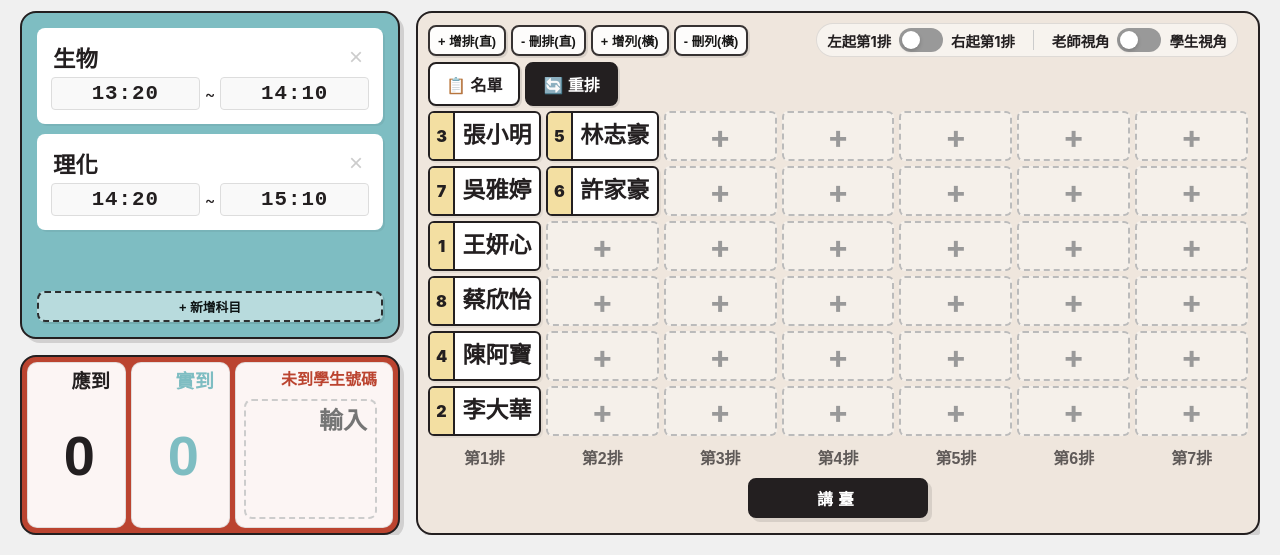
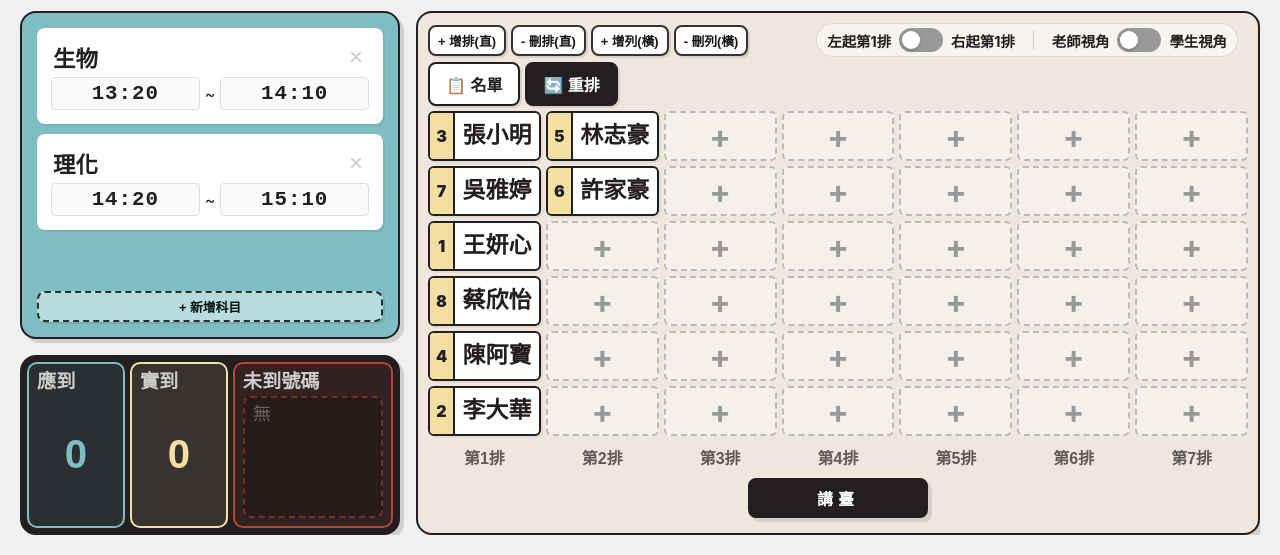
Before and after one commit to gswang24/ExamDashboard, a plain HTML site: page index.html in a window 1280 px wide. Shown: the part 245-800 px from the top of the page. Drawn offline with Linux system fonts and the light colour scheme.

Commit message:
Update index.html

```diff
--- a/index.html
+++ b/index.html
@@ -3,7 +3,7 @@
 <head>
     <meta charset="UTF-8">
     <meta name="viewport" content="width=device-width, initial-scale=1.0, maximum-scale=1.0, user-scalable=no">
-    <title>監考儀表板 v9.22 (完美修正切邊與跳動)</title>
+    <title>ExamDashboard</title> <!--監考儀表板 v9.33 (無箭頭/水平垂直置中版)-->
     <style>
         :root {
             --c-grey:   #231F20;
@@ -21,8 +21,19 @@
         ::view-transition-group(*) {
             animation-duration: 0.5s;
         }
-        .col-label-input {
+        .seat-num, .seat-name, .seat-close, .col-label-input {
             view-transition-name: none !important;
+        }
+
+        /* 隱藏 Chrome, Safari, Edge, Opera 的數字輸入框箭頭 */
+        input[type=number]::-webkit-outer-spin-button,
+        input[type=number]::-webkit-inner-spin-button {
+            -webkit-appearance: none;
+            margin: 0;
+        }
+        /* 隱藏 Firefox 的數字輸入框箭頭 */
+        input[type=number] {
+            -moz-appearance: textfield;
         }
 
         *, *::before, *::after {
@@ -44,7 +55,6 @@
             position: fixed; width: 100%;
         }
 
-        /* 全螢幕模式 */
         body:fullscreen, body:-webkit-full-screen {
             padding: 0;
             background-color: var(--c-grey);
@@ -109,10 +119,16 @@
         .flip-clock-container { display: flex; gap: 10px; align-items: center; justify-content: center; transition: gap 0.2s; }
 
         .flip-unit {
-            position: relative; width: 100px; height: 90px; perspective: 400px;
+            position: relative;
+            width: 115px;
+            height: 90px;
+            perspective: 400px;
             background-color: var(--clock-bg); border-radius: 8px;
-            box-shadow: 0 4px 8px rgba(0,0,0,0.3); font-family: 'Courier New', monospace;
-            font-weight: 800; font-size: 4.5rem; line-height: 90px; color: var(--clock-text); text-align: center;
+            box-shadow: 0 4px 8px rgba(0,0,0,0.3);
+            font-family: 'Courier New', monospace;
+            font-weight: 800;
+            font-size: 4.2rem;
+            line-height: 90px; color: var(--clock-text); text-align: center;
             transition: width 0.2s, height 0.2s, font-size 0.2s, line-height 0.2s;
         }
         .flip-top, .flip-bottom { position: absolute; left: 0; width: 100%; height: 50%; overflow: hidden; background-color: var(--clock-bg); }
@@ -150,7 +166,7 @@
         .header-row.compact .clock-card, .header-row.compact .status-card { padding: 4px; }
         .header-row.compact .clock-label { font-size: 1.2rem; margin-bottom: 2px; }
         .header-row.compact .clock-date { font-size: 0.9rem; margin-bottom: 4px; display: none; }
-        .header-row.compact .flip-unit { width: 50px; height: 45px; font-size: 2.2rem; line-height: 45px; border-radius: 4px; }
+        .header-row.compact .flip-unit { width: 60px; height: 50px; font-size: 2.0rem; line-height: 50px; border-radius: 4px; }
         .header-row.compact .flip-sep { font-size: 2rem; padding-bottom: 5px; }
         .header-row.compact .status-label { font-size: 1.2rem; margin-bottom: 0; }
         .header-row.compact .status-time { font-size: 3.5rem; }
@@ -195,65 +211,94 @@
         }
         .time-input:focus { border-color: var(--c-grey); background: #fff; outline: none; }
 
-        /* --- 出勤卡 (V9.22 完美修正切邊) --- */
+        /* --- 出勤卡 (v9.33 無箭頭/置中版) --- */
         .attendance-card {
-            background-color: var(--c-red); border: 2px solid var(--c-grey);
+            background-color: var(--c-grey);
+            border: 2px solid var(--c-grey);
             border-radius: 16px;
             height: 180px;
             min-height: 60px;
             flex-shrink: 0; display: flex; overflow: hidden;
             box-shadow: 4px 4px 0px rgba(35, 31, 32, 0.15);
             padding: 5px; gap: 5px; transition: height 0.1s;
+            container-type: inline-size;
         }
+
         .att-box {
-            flex: 1; display: flex; flex-direction: column;
-            align-items: flex-end; /* 內容靠右對齊 */
-            justify-content: flex-start;
+            flex: 1;
+            display: flex;
+            flex-direction: column;
             padding: 8px;
-            /* 修正關鍵：用父容器的 padding 來擠開空間，而非 padding-right 在 input 上 */
-            padding-right: 15px;
-            background: rgba(255, 255, 255, 0.95); border-radius: 10px;
-            border: 1px solid rgba(0,0,0,0.1);
-            gap: 0;
+            border-radius: 10px;
+            border: 2px solid rgba(255,255,255,0.1);
+            background: rgba(255, 255, 255, 0.05);
             overflow: hidden;
+            position: relative;
         }
-        .att-box:last-child { flex: 1.8; gap: 5px; }
+
+        .att-box:nth-child(1) { border-color: var(--c-teal); background: rgba(126, 189, 194, 0.1); }
+        .att-box:nth-child(1) .att-val { color: var(--c-teal); }
+
+        .att-box:nth-child(2) { border-color: var(--c-yellow); background: rgba(243, 223, 162, 0.1); }
+        .att-box:nth-child(2) .att-val { color: var(--c-yellow); }
+
+        .att-box:nth-child(3) { flex: 1.8; border-color: var(--c-red); background: rgba(187, 68, 48, 0.1); }
 
         .att-label {
-            font-size: 1.2rem; font-weight: 900;
-            width: 100%; text-align: right; color: var(--c-grey);
-            transition: font-size 0.2s, margin 0.2s;
-            margin-bottom: 0;
-            line-height: 1.1;
-        }
-        .att-val {
-            font-size: 3.5rem; font-weight: 800;
-            background: transparent; border: none; text-align: right;
-            width: 100%; outline: none; color: var(--c-grey);
-            padding: 0; margin: 0;
-            /* 修正：輸入框本身無內距，完全依賴容器的 padding-right */
-            padding-right: 0;
-            margin-top: auto; margin-bottom: auto;
-            transition: font-size 0.2s;
-            line-height: 1.1;
-            cursor: text;
+            font-size: 1.2rem;
+            font-weight: 900;
+            width: 100%;
+            text-align: left;
+            color: #ccc;
+            margin: 0;
+            line-height: 1;
+            flex-shrink: 0;
         }
 
-        .att-label-long { font-size: 1.0rem; white-space: nowrap; }
-        /* 未到號碼輸入框 */
-        textarea.att-val {
-            resize: none; height: 100%; width: 100%;
-            font-size: 1.1rem; line-height: 1.4;
-            border: 2px dashed #ccc; border-radius: 8px;
-            transition: height 0.2s;
-            margin-top: 5px;
-            padding: 5px 8px;
+        .att-val {
+            /* cqi 單位確保數字夠大 */
+            font-size: clamp(2rem, 11cqi, 4.5rem);
+            font-weight: 800;
+            background: transparent; border: none;
+
+            /* 修改：水平置中，取消右側留白 */
+            text-align: center;
+            padding: 0;
+
+            outline: none;
+            margin: 0;
+
+            /* 垂直置中 */
+            margin-top: auto;
+            margin-bottom: auto;
+
+            width: 100%;
+            box-sizing: border-box;
+            line-height: 1;
         }
 
-        .attendance-card.compact .att-box { padding: 4px 8px; }
+        textarea.att-val {
+            resize: none;
+            height: auto;
+            flex-grow: 1;
+            width: 100%;
+            font-size: clamp(1rem, 5cqi, 1.3rem);
+            line-height: 1.4;
+            border: 2px dashed rgba(187, 68, 48, 0.5);
+            border-radius: 8px;
+            margin-top: 5px;
+            margin-bottom: 0;
+            padding: 5px 8px;
+            color: #ff5252;
+            font-weight: bold;
+            background: rgba(0,0,0,0.2);
+            text-align: left; /* 文字輸入框維持靠左 */
+        }
+        textarea.att-val::placeholder { color: rgba(255,255,255,0.3); font-weight: normal; }
+
+        .attendance-card.compact .att-box { padding: 4px; }
         .attendance-card.compact .att-label { font-size: 0.9rem; }
-        .attendance-card.compact .att-val { font-size: 1.8rem; }
-        .attendance-card.compact .att-label-long { font-size: 0.8rem; }
+        .attendance-card.compact .att-val { font-size: clamp(1.5rem, 10cqi, 3.5rem); }
         .attendance-card.compact textarea.att-val { border-width: 1px; font-size: 1rem; margin-top: 2px; padding: 2px 5px; }
 
         #addSubjectBtn { width: 100%; border-style: dashed; background: rgba(255,255,255,0.5); margin-top: auto; }
@@ -381,11 +426,7 @@
             z-index: 10;
         }
 
-        /* 學生視角：講臺移到上方 */
-        .seating-container.student-view .podium {
-            order: 0;
-            margin-bottom: 10px;
-        }
+        .seating-container.student-view .podium { order: 0; margin-bottom: 10px; }
 
         .modal-overlay { position: fixed; top: 0; left: 0; right: 0; bottom: 0; background: rgba(35, 31, 32, 0.7); display: none; align-items: center; justify-content: center; z-index: 2500; backdrop-filter: blur(2px); }
         .modal { background: #fff; padding: 25px; border-radius: 16px; width: 450px; border: 4px solid var(--c-grey); box-shadow: 8px 8px 0px var(--c-yellow); }
@@ -462,16 +503,16 @@
 
             <div class="attendance-card" id="attendanceCard">
                 <div class="att-box">
-                    <div class="att-label" style="color:#231F20">應到</div>
-                    <input type="number" class="att-val" value="0" style="color:#231F20" onfocus="this.select()">
+                    <div class="att-label">應到</div>
+                    <input type="number" class="att-val" value="0" onfocus="this.select()">
                 </div>
                 <div class="att-box">
-                    <div class="att-label" style="color:#7EBDC2">實到</div>
-                    <input type="number" class="att-val" value="0" style="color:#7EBDC2" onfocus="this.select()">
+                    <div class="att-label">實到</div>
+                    <input type="number" class="att-val" value="0" onfocus="this.select()">
                 </div>
                 <div class="att-box">
-                    <div class="att-label att-label-long" style="color:#BB4430">未到學生號碼</div>
-                    <textarea class="att-val" style="color:#BB4430; font-size:1.5rem;" placeholder="輸入" onfocus="this.select()"></textarea>
+                    <div class="att-label">未到號碼</div>
+                    <textarea class="att-val" placeholder="無" onfocus="this.select()"></textarea>
                 </div>
             </div>
         </div>
@@ -521,7 +562,7 @@
     <div class="modal-overlay" id="modal">
         <div class="modal">
             <h3>編輯學生名單</h3>
-            <p style="color:var(--c-grey); font-size:0.9rem;">每行格式：<strong>座號 姓名</strong> (中間請用空格)</p>
+            <p style="color:var(--c-grey); font-size:0.9rem;">提示：若為「<strong>1 王小明</strong>」格式，會填入座號；若僅貼上「<strong>王小明</strong>」，座號欄將自動留空。</p>
             <textarea id="studentListInput" placeholder="例如：
 1 王小明
 2 李大華"></textarea>
@@ -591,13 +632,10 @@
         function setDirection(isRight) {
             if (dirToggle.checked === isRight) return;
             dirToggle.checked = isRight;
-
-            // 單純切換左起/右起時，只更新標籤，不影響老師/學生視角開關
             updateColumnLabels();
         }
 
         viewToggle.addEventListener('change', () => {
-            // 手動點擊開關時，也觸發連動
             dirToggle.checked = !dirToggle.checked;
             document.startViewTransition(() => {
                 triggerViewChangeLogic();
@@ -619,9 +657,7 @@
                         if (seat.classList.contains('empty')) return null;
                         const num = seat.querySelector('.seat-num').innerText;
                         const name = seat.querySelector('.seat-name').innerText;
-                        const style = seat.getAttribute('style') || '';
-                        const match = style.match(/view-transition-name:\s*([^;]+)/);
-                        const vName = match ? match[1] : '';
+                        const vName = seat.style.viewTransitionName || '';
                         return { id: num, name: name, vName: vName };
                     })
                 };
@@ -702,7 +738,7 @@
             });
         }
 
-        // --- Resizer 邏輯 (v9.22 修正跳動) ---
+        // --- Resizer 邏輯 (修正跳動) ---
         function initResizable() {
             const setupResizer = (resizerId, targetId, direction, isBottomAnchor = false) => {
                 const resizer = document.getElementById(resizerId);
@@ -712,13 +748,12 @@
                 let startPos = 0, startSize = 0;
 
                 const onStart = (e) => {
-                    if (e.type === 'touchstart') { /* e.preventDefault(); */ }
+                    if (e.type === 'touchstart') { }
 
                     startPos = direction === 'width' ? (e.type.includes('touch')?e.touches[0].clientX:e.clientX) : (e.type.includes('touch')?e.touches[0].clientY:e.clientY);
                     const rect = target.getBoundingClientRect();
                     startSize = direction === 'width' ? rect.width : rect.height;
 
-                    // 修正關鍵：先鎖定當前尺寸，再移除 flex
                     if (direction === 'width') {
                         target.style.width = startSize + 'px';
                     } else {
@@ -824,8 +859,15 @@
                 t = t.closest('.seat-box');
                 if(t && t!==dragItem) {
                     const srcH=dragItem.innerHTML, srcC=dragItem.className;
+                    const srcV=dragItem.style.viewTransitionName;
+                    const tgtV=t.style.viewTransitionName;
+
                     dragItem.innerHTML=t.innerHTML; dragItem.className=t.className;
+                    dragItem.style.viewTransitionName = tgtV;
+
                     t.innerHTML=srcH; t.className=srcC;
+                    t.style.viewTransitionName = srcV;
+
                     updateStudentsFromDOM();
                 }
             }
@@ -850,10 +892,8 @@
             const now = new Date(Date.now()+timeOffset);
             const days=['日','一','二','三','四','五','六'];
             document.getElementById('clockDate').textContent = `${now.getFullYear()}/${String(now.getMonth()+1).padStart(2,'0')}/${String(now.getDate()).padStart(2,'0')} 星期${days[now.getDay()]}`;
-
             updateFlipUnit('flipH', now.getHours());
             updateFlipUnit('flipM', now.getMinutes());
-
             checkSchedule(now);
         }
         function checkSchedule(now){
@@ -907,10 +947,19 @@
             const s=document.createElement('div'); s.className='seat-box';
             s.innerHTML=`<div class="seat-close" onclick="deleteSeat(event,this)">×</div><div class="seat-num">${n}</div><div class="seat-name">${nm}</div>`;
             s.onclick=function(){ if(this.classList.contains('empty')) addNewStudent(this); };
-            if(n) s.style.viewTransitionName = 'seat-' + n;
+            if(n) {
+                s.style.viewTransitionName = 'seat-' + n;
+            } else if (nm) {
+                s.style.viewTransitionName = 'seat-name-' + btoa(encodeURIComponent(nm)).replace(/[^a-zA-Z0-9]/g, '');
+            }
             enableDragAndDrop(s); return s;
         }
-        function convertToEmpty(el){ el.className='seat-box empty'; el.innerHTML='<div class="add-sign">+</div>'; el.style.viewTransitionName = ''; updateStudentsFromDOM(); }
+        function convertToEmpty(el){
+            el.className='seat-box empty';
+            el.innerHTML='<div class="add-sign">+</div>';
+            el.style.viewTransitionName = '';
+            updateStudentsFromDOM();
+        }
         function addNewStudent(el){
             const n=prompt("座號"), nm=prompt("姓名");
             if(!n||!nm)return;
@@ -973,7 +1022,9 @@
                     if(idx<pool.length){
                         const p=pool[idx++]; s.className='seat-box';
                         s.innerHTML=`<div class="seat-close" onclick="deleteSeat(event,this)">×</div><div class="seat-num">${p.id}</div><div class="seat-name">${p.name}</div>`;
-                        s.style.viewTransitionName = 'seat-' + p.id;
+
+                        if (p.id) s.style.viewTransitionName = 'seat-' + p.id;
+                        else s.style.viewTransitionName = 'seat-name-' + btoa(encodeURIComponent(p.name)).replace(/[^a-zA-Z0-9]/g, '');
                     }
                     else convertToEmpty(s);
                 })});
@@ -1006,16 +1057,27 @@
             const modal = document.getElementById('modal');
             const textarea = document.getElementById('studentListInput');
             modal.style.display='flex';
-            textarea.value=students.map(s=>`${s.id} ${s.name}`).join('\n');
+            textarea.value = students.map(s => s.id ? `${s.id} ${s.name}` : s.name).join('\n');
             textarea.focus();
             textarea.select();
         }
 
         function closeModal(){ document.getElementById('modal').style.display='none'; }
+
         function saveStudents(){
             const val=document.getElementById('studentListInput').value;
-            const arr=val.split('\n').map(x=>{ x=x.trim(); if(!x)return null; const p=x.split(/\s+/); return {id:p[0],name:p.slice(1).join(' ')||p[0]}; }).filter(x=>x);
-            if(arr.length){ refillSeating(arr); closeModal(); } else alert("空");
+            const arr=val.split('\n').map(x=>{
+                x=x.trim();
+                if(!x) return null;
+                const match = x.match(/^(\d+)[\s\.\,\、\t]+(.+)$/);
+                if (match) {
+                    return { id: match[1], name: match[2].trim() };
+                } else {
+                    return { id: "", name: x };
+                }
+            }).filter(x=>x);
+
+            if(arr.length){ refillSeating(arr); closeModal(); } else alert("名單為空");
         }
 
         setInterval(updateClock, 1000);
```
